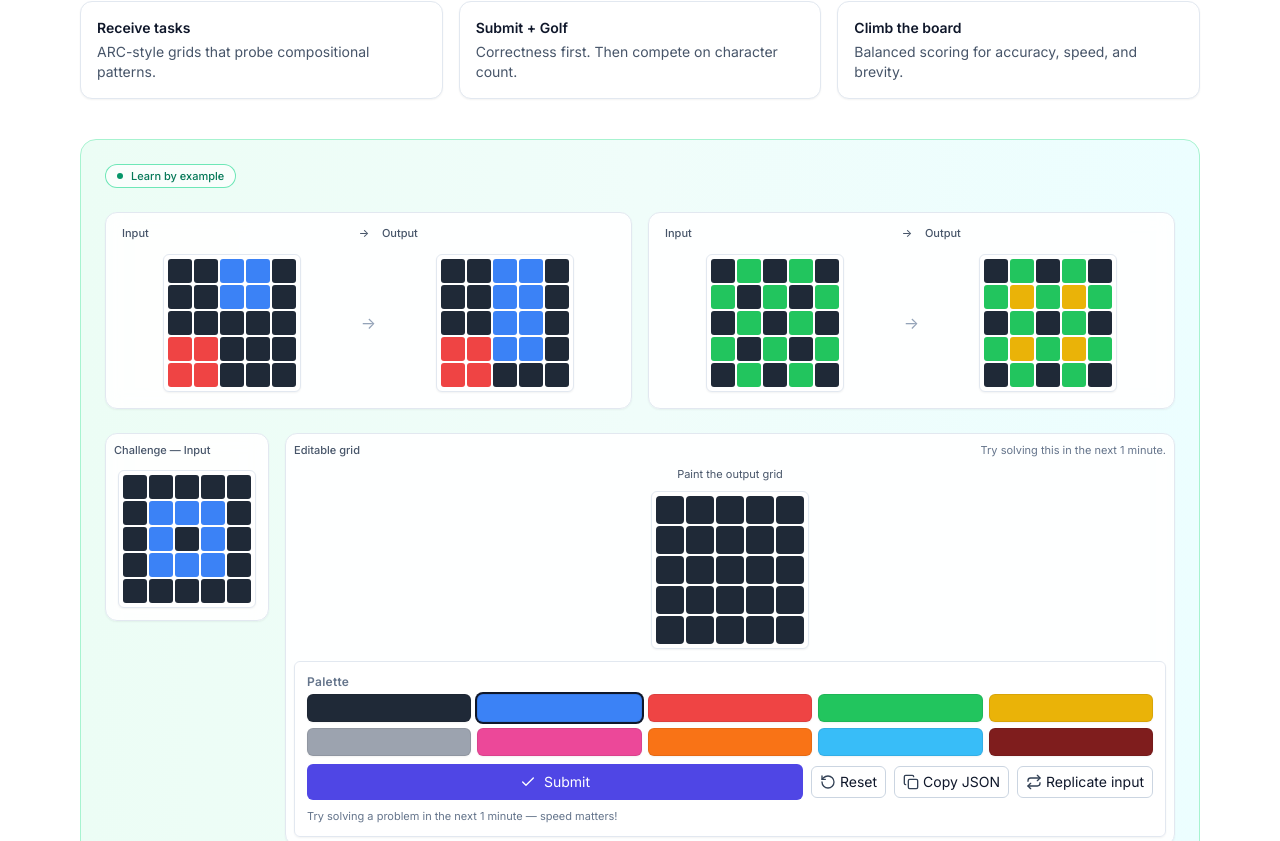
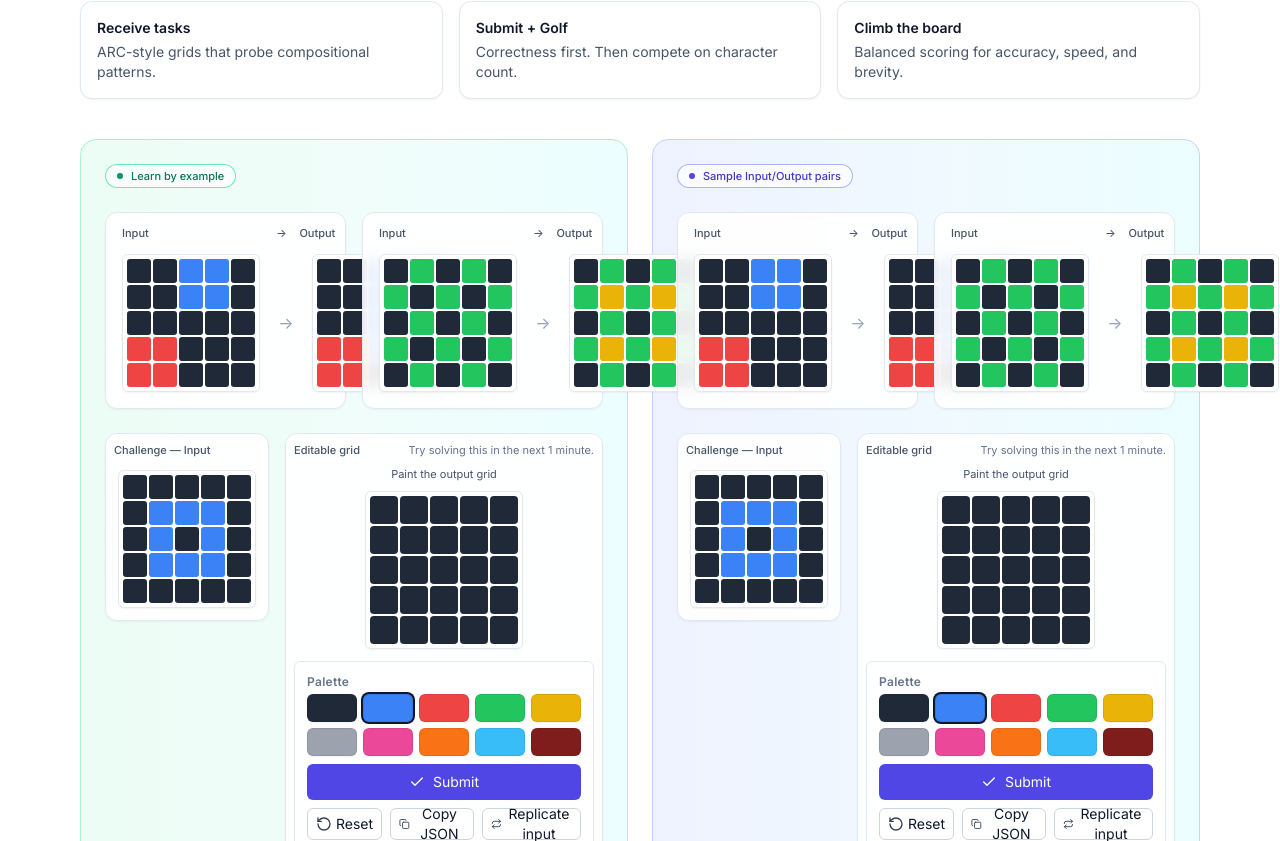
Before and after one commit to sarigama-github/frontend-repo_bvggkivm_g5afsb, a React (Vite) app: page / in a window 1280 px wide. Shown: the part 1679-2520 px from the top of the page. Built offline with nearby package versions, Linux system fonts and the light colour scheme; a web font is replaced by a local one.

Commit message:
Update project prj_bvggkivm - 2025-11-18T05:52:19.015Z

```diff
--- a/src/components/Sections.jsx
+++ b/src/components/Sections.jsx
@@ -138,7 +138,9 @@ export default function Sections() {
           ))}
         </div>
 
-        {/* Examples + interactive */}
+        {/* Two side-by-side sections */}
+        <div className="grid md:grid-cols-2 gap-6">
+          {/* Left: original examples + interactive */}
           <div className="rounded-2xl border border-emerald-200 bg-gradient-to-r from-emerald-50 via-teal-50 to-cyan-50 p-4 md:p-6">
             <div className="space-y-6">
               <div className="flex items-center justify-between">
@@ -171,6 +173,40 @@ export default function Sections() {
             </div>
           </div>
 
+          {/* Right: duplicated section with requested structure */}
+          <div className="rounded-2xl border border-indigo-200 bg-gradient-to-r from-indigo-50 via-sky-50 to-cyan-50 p-4 md:p-6">
+            <div className="space-y-6">
+              <div className="flex items-center justify-between">
+                <div className="inline-flex items-center gap-2 rounded-full bg-white/70 px-3 py-1 text-[11px] font-medium text-indigo-700 ring-1 ring-inset ring-indigo-300">
+                  <span className="h-1.5 w-1.5 rounded-full bg-indigo-600" />
+                  Sample Input/Output pairs
+                </div>
+              </div>
+
+              {/* Exactly two example cards */}
+              <div className="grid md:grid-cols-2 gap-4">
+                <ExampleCard input={ex1In} output={ex1Out} />
+                <ExampleCard input={ex2In} output={ex2Out} />
+              </div>
+
+              {/* Challenge input + editor with submission */}
+              <div className="grid md:grid-cols-[auto_1fr] gap-4 items-start">
+                <div className="rounded-xl bg-white/90 backdrop-blur p-2 border border-slate-200 shadow-sm">
+                  <p className="mb-2 text-[11px] font-medium text-slate-600">Challenge — Input</p>
+                  <StaticGrid grid={chIn} />
+                </div>
+                <div className="rounded-xl bg-white/90 backdrop-blur p-2 border border-slate-200 shadow-sm">
+                  <div className="mb-2 flex items-center justify-between">
+                    <p className="text-[11px] font-medium text-slate-600">Editable grid</p>
+                    <span className="text-[11px] text-slate-500">Try solving this in the next 1 minute.</span>
+                  </div>
+                  <ArcEditor rows={chIn.length} cols={chIn[0].length} replicateFrom={chIn} solutionGrid={chOut} />
+                </div>
+              </div>
+            </div>
+          </div>
+        </div>
+
         {/* CTA stripe */}
         <div className="rounded-xl border border-slate-200 bg-gradient-to-r from-slate-50 to-white p-4 flex flex-col md:flex-row items-center justify-between gap-3">
           <div>
```
Also changed, not shown: 1 other file (tests, documents, lock files or other folders). Lines whose indentation alone changed are shown as unchanged.
